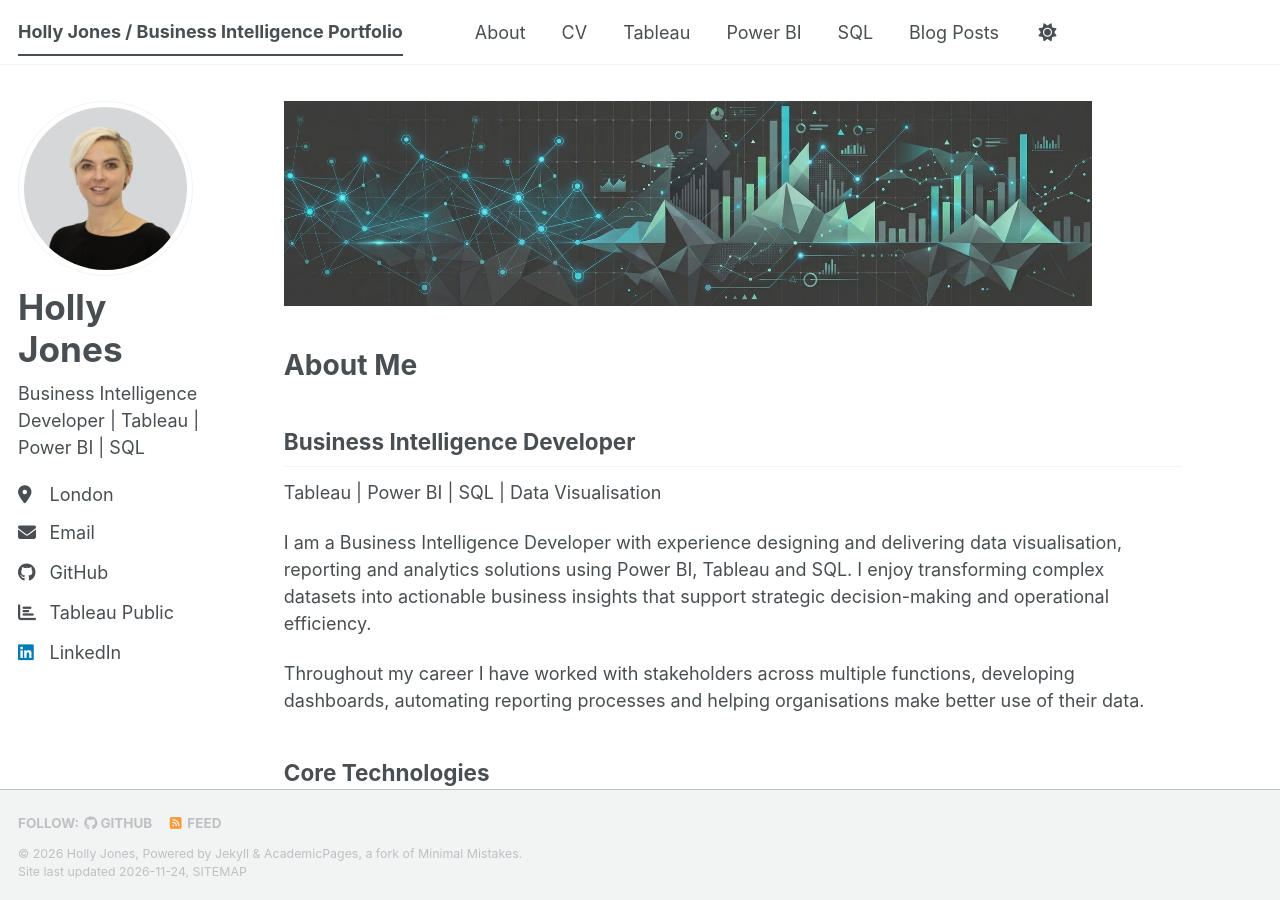
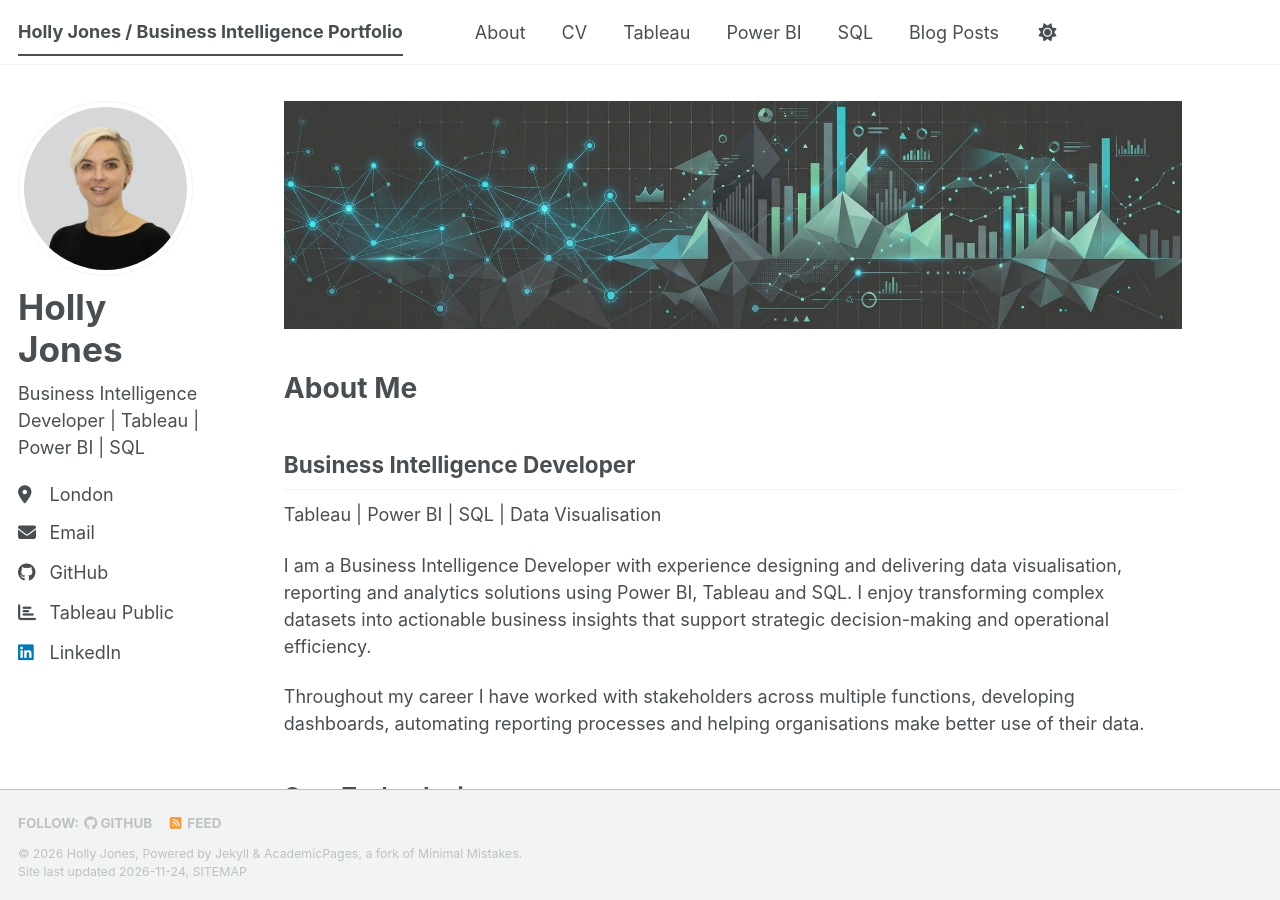
Before and after one commit to hjones87/hjones87.github.io, a Jekyll site: the page built from _pages/about.md, in a window 1280 px wide and 900 px high. Built offline with Jekyll 4.4.1, drawn with Linux system fonts in a browser that asks for light colours; a script bundle is joined from its source files by our own code; a style sheet for code colours, icons or effects is not loaded.

Commit message:
Adjust image width in about.md
Updated image width in about page for better responsiveness.

```diff
--- a/_pages/about.md
+++ b/_pages/about.md
@@ -7,7 +7,7 @@ redirect_from:
   - /about/
   - /about.html
 ---
-<img src="/images/header2.jpg" alt="Portfolio Banner" style="width:90%; margin-bottom:20px;">
+<img src="/images/header2.jpg" alt="Portfolio Banner" style="width:100%; margin-bottom:20px;">
 <br>
 
 # About Me
```
